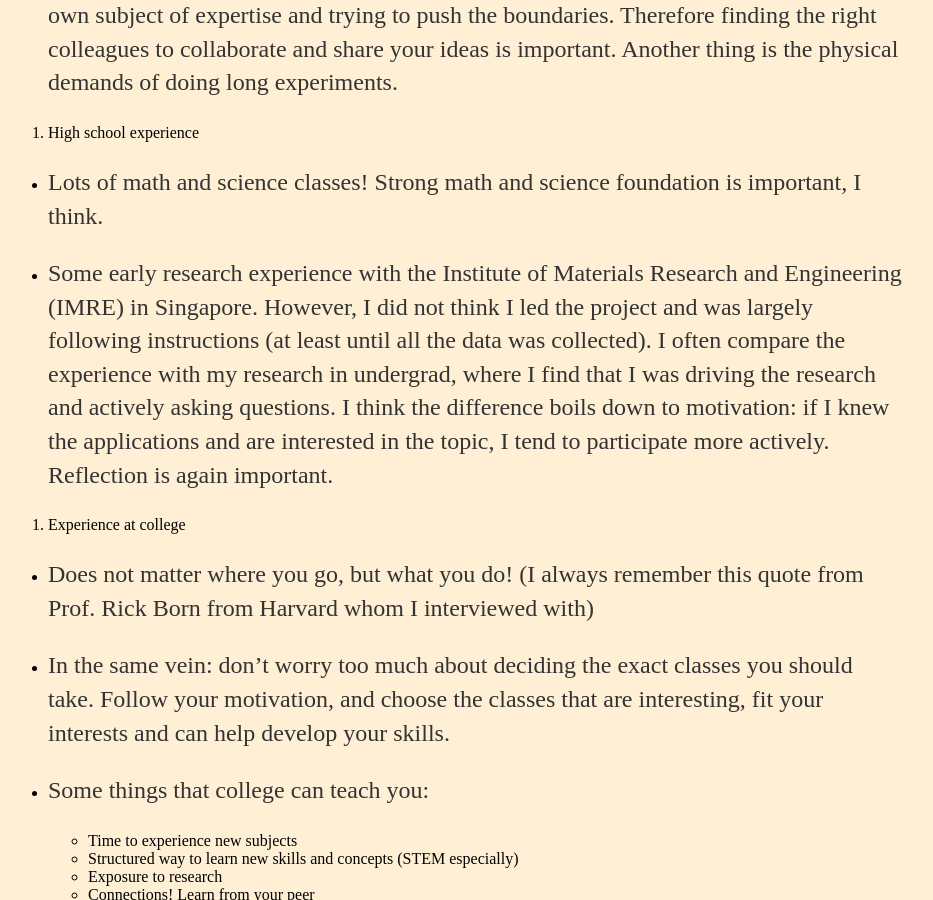
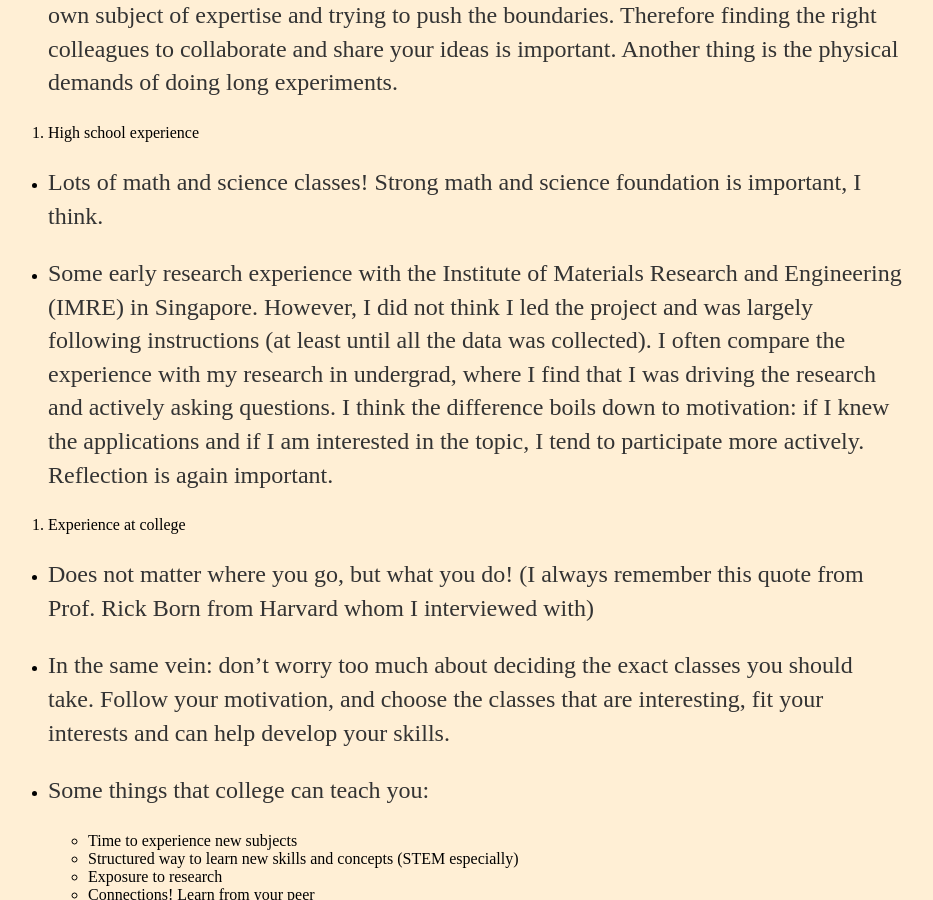
Before and after one commit to nhat-le/nhat-le.github.io, a Jekyll site: the page built from _posts/2020-08-19-faqs.md, in a window 1280 px wide and 900 px high, scrolled down 2797 px. Shown: the whole window, without its empty margins (184-1117 px from the left). Built offline with Jekyll 4.4.1, drawn with Linux system fonts in a browser that asks for light colours; some of the changed lines change nothing that is shown; some of the changed text lies outside the part shown.

Commit message:
Small changes

```diff
--- a/_posts/2020-08-19-faqs.md
+++ b/_posts/2020-08-19-faqs.md
@@ -1,7 +1,7 @@
 ---
 layout: post
-title: "My notes for a sharing session with high school students. Also, my FAQs"
-date: 2020-08-16
+title: "My notes for a sharing session with high school students (aka my FAQs)"
+date: 2020-08-19
 ---
 
 I was recently invited by my classmate, Junyi, to share my experiences in college and grad school with a small group of high school students who are planning to apply for college. The session was informal; the goal was to share my 'unofficial' life stories, and any advice for college and beyond.
@@ -61,7 +61,7 @@
 
 - Lots of math and science classes! Strong math and science foundation is important, I think.
 
-- Some early research experience with the Institute of Materials Research and Engineering (IMRE) in Singapore. However, I did not think I led the project and was largely following instructions (at least until all the data was collected). I often compare the experience with my research in undergrad, where I find that I was driving the research and actively asking questions. I think the difference boils down to motivation: if I knew the applications and are interested in the topic, I tend to participate more actively. Reflection is again important.
+- Some early research experience with the Institute of Materials Research and Engineering (IMRE) in Singapore. However, I did not think I led the project and was largely following instructions (at least until all the data was collected). I often compare the experience with my research in undergrad, where I find that I was driving the research and actively asking questions. I think the difference boils down to motivation: if I knew the applications and if I am interested in the topic, I tend to participate more actively. Reflection is again important.
 
 5. Experience at college
 
```
